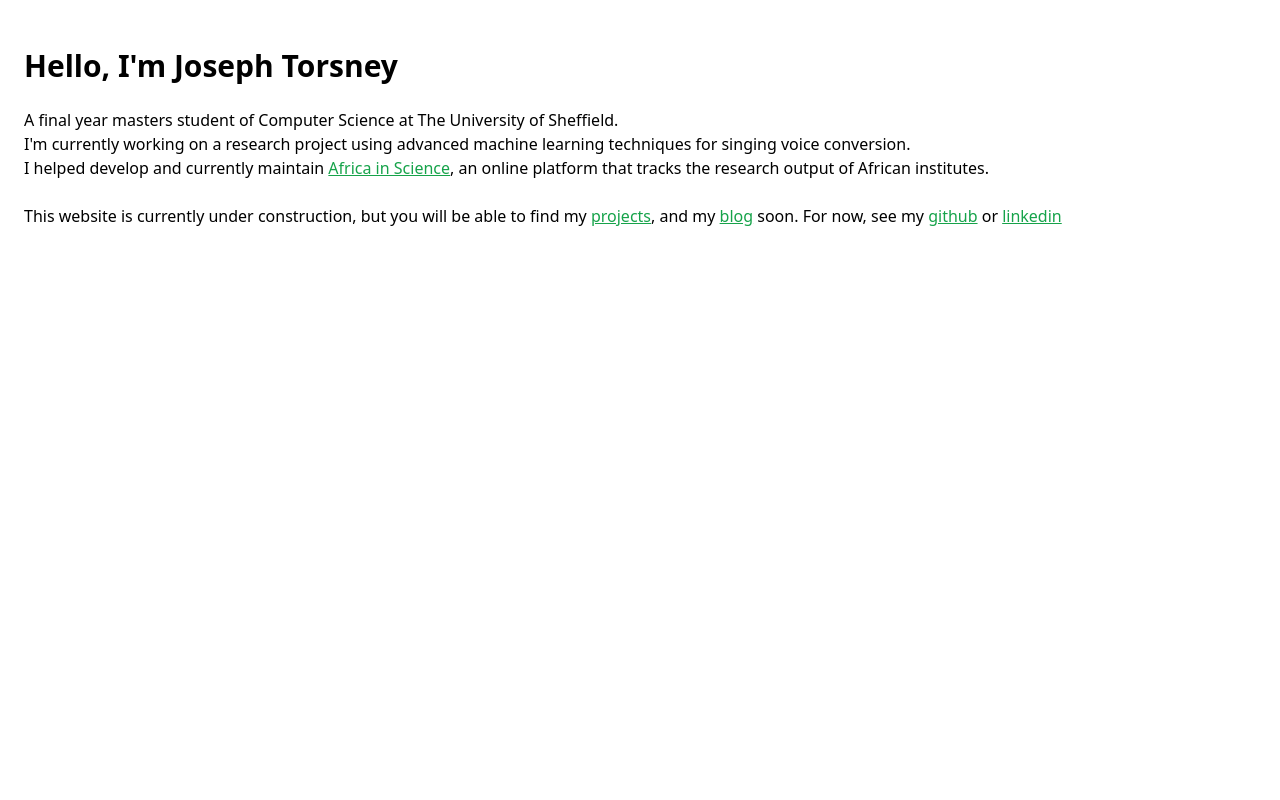
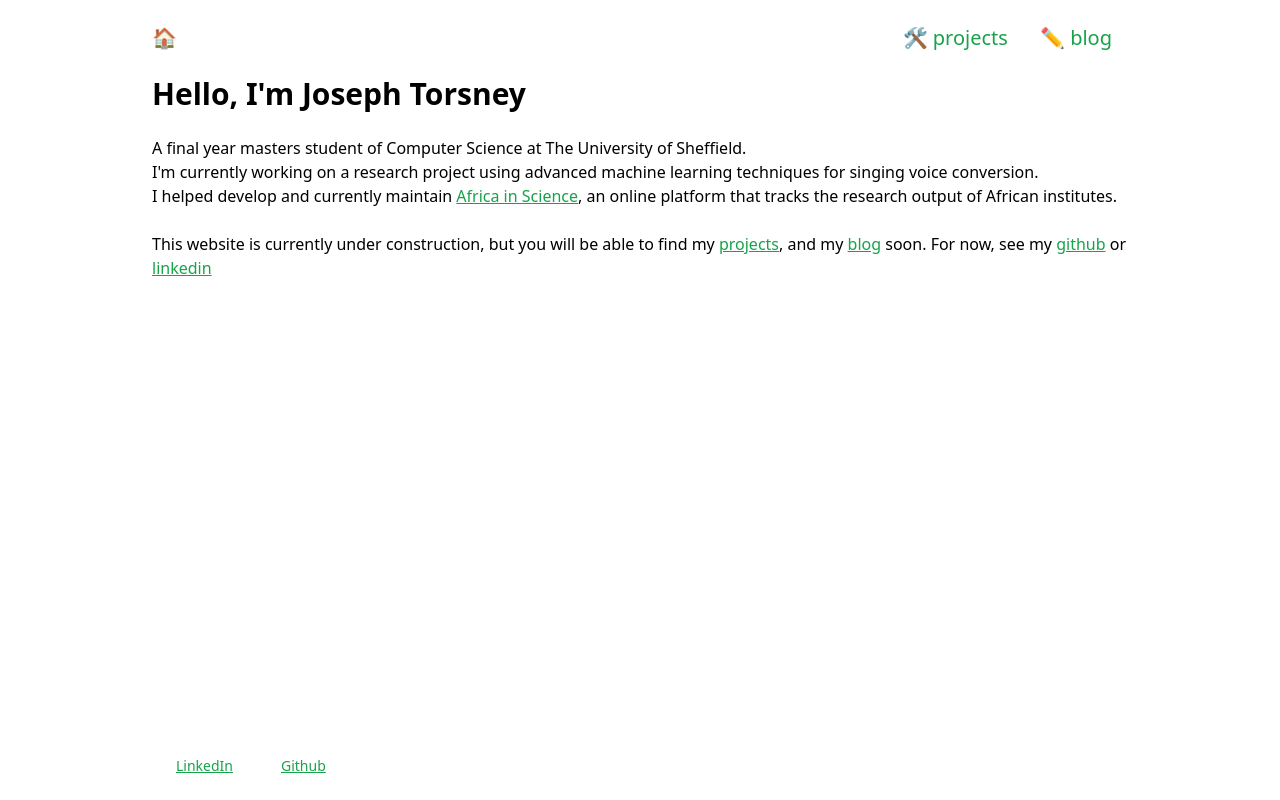
Before and after one commit to joetorsney/blog, a Next.js app: page / in a window 1280 px wide. Built offline with nearby package versions, Linux system fonts and the light colour scheme.

Commit message:
basic layout and components

```diff
--- a/package.json
+++ b/package.json
@@ -10,7 +10,7 @@
   },
   "dependencies": {
     "@types/node": "18.11.9",
-    "@types/react": "18.0.25",
+    "@types/react": "^18.0.25",
     "@types/react-dom": "18.0.9",
     "@types/tailwindcss": "^3.1.0",
     "eslint": "8.27.0",
--- a/pages/index.tsx
+++ b/pages/index.tsx
@@ -1,17 +1,13 @@
-import Head from 'next/head'
 import Link from 'next/link'
+import Layout from '../src/components/layouts/layout'
+import { SEO } from '../src/components/SEO'
 
 
 export default function Home() {
   return (
-    <div>
-      <Head>
-        <title>Joseph Torsney</title>
-        <meta name="description" content="Joseph Torsney" />
-        <link rel="icon" href="/favicon.ico" />
-      </Head>
+    <Layout>
+      <SEO title='Home'/>
 
-      <main className='max-w-7xl mx-auto px-4 sm:px-6 py-12'>
       <h1 className='text-3xl font-bold'>Hello, I'm Joseph Torsney</h1>
       <p><br />
         A final year masters student of Computer Science at The University of Sheffield. <br />
@@ -28,11 +24,10 @@ export default function Home() {
         <Link href='http://github.com/joetorsney' className='text-green-600 underline'>github</Link> or {" "}
         <Link href='https://www.linkedin.com/in/joseph-torsney-788345195/' className='text-green-600 underline'>linkedin</Link>
       </p>
-      </main>
 
       <footer>
 
       </footer>
-    </div>
+    </Layout>
   )
 }
--- /dev/null
+++ b/src/components/SEO.tsx
@@ -0,0 +1,26 @@
+<Head>
+    <title>Joseph Torsney</title>
+    <meta name="description" content="Joseph Torsney" />
+    <link rel="icon" href="/favicon.ico" />
+</Head>
+
+import Head from 'next/head';
+
+
+interface Props {
+  title?: string;
+}
+
+const SEO = (props: Props) => {
+  const {title = ``} = props;
+
+  return (
+    <Head>
+      <title>
+        {title ? `${title} |` : ''} Joseph Torsney
+      </title>
+    </Head>
+  );
+};
+
+export { SEO };
--- /dev/null
+++ b/src/components/footer.tsx
@@ -0,0 +1,12 @@
+import Link from "next/link"
+
+const Footer = () => (
+  <footer className="width-100 py-6 text-sm">
+    <div className="[&>*]:mx-4 [&>*]:p-2">
+      <Link href='linkedin' className='text-green-600 underline'>LinkedIn</Link>
+      <Link href='github' className='text-green-600 underline '>Github</Link>
+    </div>
+  </footer>
+)
+
+export default Footer;
--- /dev/null
+++ b/src/components/layouts/layout.tsx
@@ -0,0 +1,18 @@
+import React from "react"
+import Nav from "../../nav";
+import Footer from "../footer";
+import { SEO } from "../SEO";
+
+interface Props {
+  children: React.ReactNode;
+}
+
+const Layout = ({ children }: Props) => (
+  <div className='max-w-5xl mx-auto px-4 sm:px-6 flex flex-col h-screen justify-between'>
+    <Nav />
+    <main className="mb-auto">{children}</main>
+    <Footer />
+  </div>
+)
+
+export default Layout;
--- /dev/null
+++ b/src/nav.tsx
@@ -0,0 +1,15 @@
+import Link from "next/link"
+
+const Nav = () => (
+  <div className="flex justify-between py-6 text-xl">
+    <div>
+      <Link href='/'>🏠</Link>
+    </div>
+    <div className="[&>*]:mx-2 [&>*]:p-2">
+      <Link href='projects' className='text-green-600 hover:border-b-2'>🛠️ projects</Link>
+      <Link href='blog' className='text-green-600 hover:border-b-2 '>✏️ blog</Link>
+    </div>
+  </div>
+)
+
+export default Nav;
```
Also changed, not shown: 1 other file (tests, documents, lock files or other folders). Lines whose indentation alone changed are shown as unchanged.
